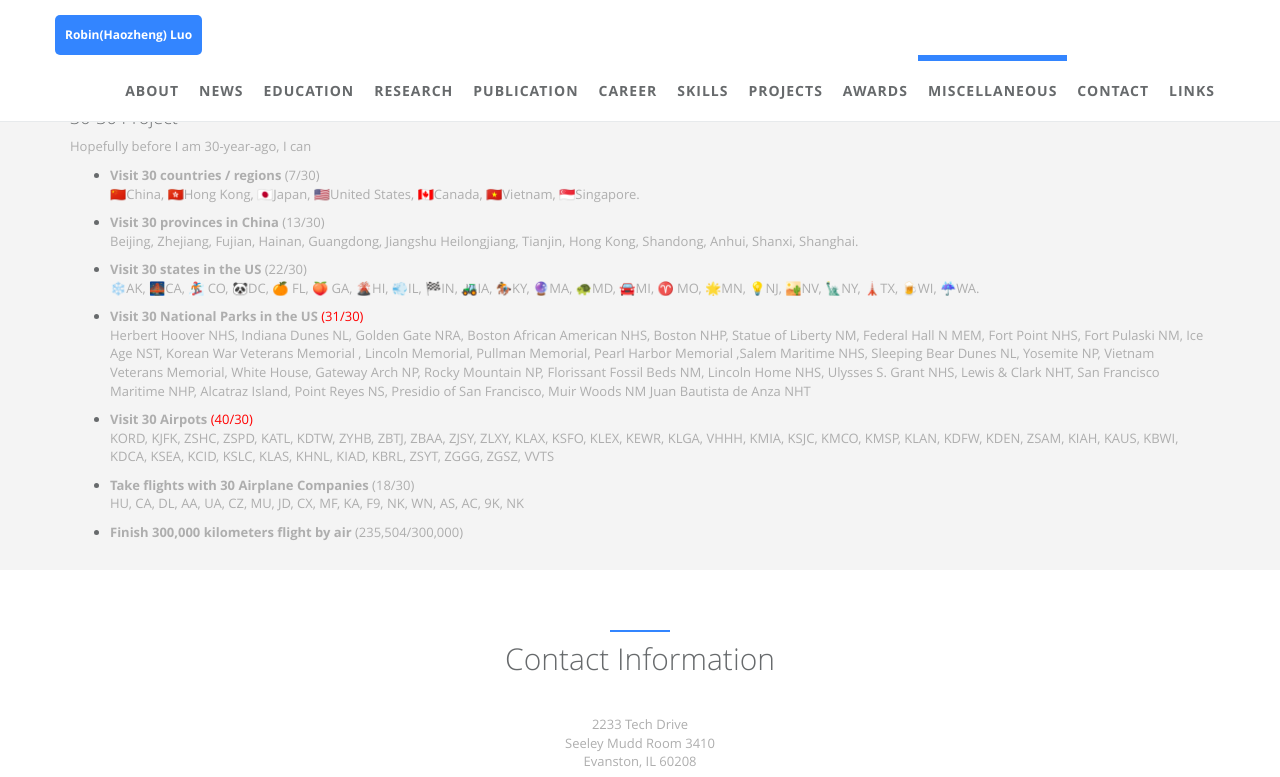
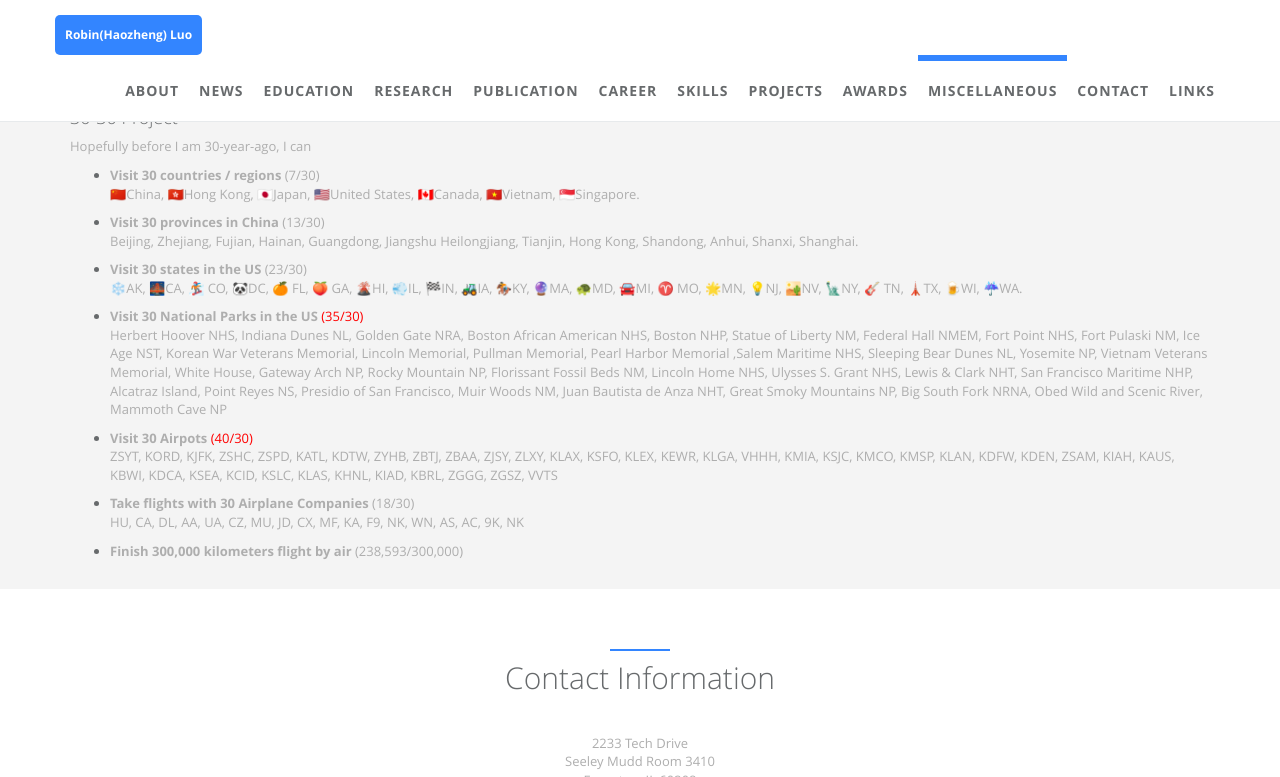
Before and after one commit to robinzixuan/robin.github.io, a Jekyll site: the page built from index.html, in a window 1280 px wide and 900 px high, scrolled down 10041 px, cut to the strip 0-777 px from the top of the window. Built offline with Jekyll 4.4.1, drawn with Linux system fonts in a browser that asks for light colours.

Commit message:
Update miscellaneous.html

```diff
--- a/_includes/sections/miscellaneous.html
+++ b/_includes/sections/miscellaneous.html
@@ -17,23 +17,26 @@
     Heilongjiang, Tianjin, Hong Kong, Shandong, Anhui, Shanxi,
     Shanghai.</p>
     </li>
-    <li><p><b>Visit 30 states in the US</b> (22/30)<br />
-    ❄️AK, 🌉CA, 🏂 CO, 🐼DC, 🍊 FL, 🍑 GA, 🌋HI, 💨IL, 🏁IN, 🚜IA, 🏇KY, 🔮MA, 🐢MD, 🚘MI, ♈ MO, 🌟MN, 💡NJ, 🏜️NV, 🗽NY,  🗼TX, 🍺WI, ☔WA.</p>
+    <li><p><b>Visit 30 states in the US</b> (23/30)<br />
+    ❄️AK, 🌉CA, 🏂 CO, 🐼DC, 🍊 FL, 🍑 GA, 🌋HI, 💨IL, 🏁IN, 🚜IA, 🏇KY, 🔮MA, 🐢MD,  🚘MI, ♈ MO, 🌟MN, 💡NJ, 🏜️NV, 🗽NY, 🎸 TN, 🗼TX, 🍺WI, ☔WA.</p>
     </li>
-    <li><p><b>Visit 30 National Parks in the US</b> <span style="color:red">(31/30)</span><br />
+    <li><p><b>Visit 30 National Parks in the US</b> <span style="color:red"> (35/30)</span><br />
         Herbert Hoover NHS, Indiana Dunes NL, Golden Gate NRA, Boston African American
-        NHS, Boston NHP, Statue of Liberty NM, Federal Hall N MEM, Fort Point NHS, Fort Pulaski NM,
-    Ice Age NST, Korean War Veterans Memorial , Lincoln Memorial, Pullman Memorial, Pearl Harbor Memorial
-,Salem Maritime NHS, Sleeping Bear Dunes NL, Yosemite NP, Vietnam Veterans Memorial, White House, Gateway Arch NP, Rocky Mountain NP, Florissant Fossil Beds NM, Lincoln Home NHS, Ulysses S. Grant NHS, Lewis & Clark NHT, San Francisco Maritime NHP, Alcatraz Island, Point Reyes NS, Presidio of San Francisco, Muir Woods NM
-    Juan Bautista de Anza NHT</p>
+        NHS, Boston NHP, Statue of Liberty NM, Federal Hall NMEM, Fort Point NHS, Fort Pulaski NM,
+    Ice Age NST, Korean War Veterans Memorial, Lincoln Memorial, Pullman Memorial, Pearl Harbor Memorial
+,Salem Maritime NHS, Sleeping Bear Dunes NL, Yosemite NP, Vietnam Veterans Memorial, White House, Gateway Arch NP,
+        Rocky Mountain NP, Florissant Fossil Beds NM, Lincoln Home NHS, Ulysses S. Grant NHS, Lewis & Clark NHT,
+        San Francisco Maritime NHP, Alcatraz Island, Point Reyes NS, Presidio of San Francisco, Muir Woods NM, Juan Bautista de Anza NHT,
+        Great Smoky Mountains NP, Big South Fork NRNA, Obed Wild and Scenic River, Mammoth Cave NP
+    </p>
         </li>
     <li><p><b>Visit 30 Airpots</b> <span style="color:red">(40/30)</span><br />
-        KORD, KJFK, ZSHC, ZSPD, KATL, KDTW, ZYHB, ZBTJ, ZBAA, ZJSY, ZLXY, KLAX, KSFO, KLEX, KEWR, KLGA, VHHH, KMIA, KSJC, KMCO, KMSP, KLAN, KDFW, KDEN, ZSAM, KIAH, KAUS, KBWI, KDCA, KSEA, KCID, KSLC, KLAS, KHNL, KIAD, KBRL, ZSYT, ZGGG, ZGSZ, VVTS  </p>
+        ZSYT, KORD, KJFK, ZSHC, ZSPD, KATL, KDTW, ZYHB, ZBTJ, ZBAA, ZJSY, ZLXY, KLAX, KSFO, KLEX, KEWR, KLGA, VHHH, KMIA, KSJC, KMCO, KMSP, KLAN, KDFW, KDEN, ZSAM, KIAH, KAUS, KBWI, KDCA, KSEA, KCID, KSLC, KLAS, KHNL, KIAD, KBRL, ZGGG, ZGSZ, VVTS  </p>
         </li>
     <li><p><b>Take flights with 30 Airplane Companies</b> (18/30)<br />
         HU, CA, DL, AA, UA, CZ, MU, JD, CX, MF, KA, F9, NK, WN, AS, AC, 9K, NK </p>
         </li>
-    <li><p><b>Finish 300,000 kilometers flight by air</b> (235,504/300,000)</p>
+    <li><p><b>Finish 300,000 kilometers flight by air</b> (238,593/300,000)</p>
     </li>
     </ul>
     <script>
```
